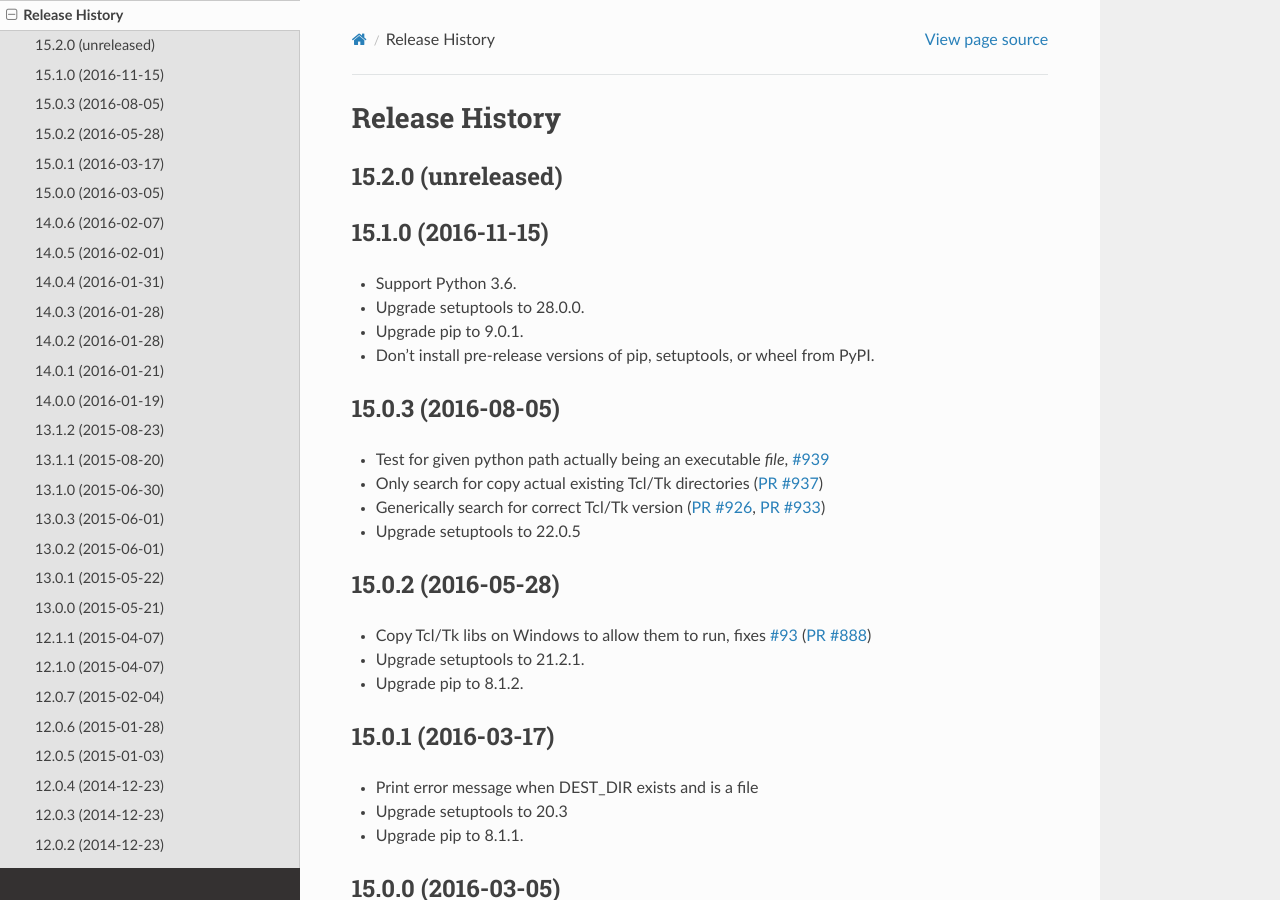
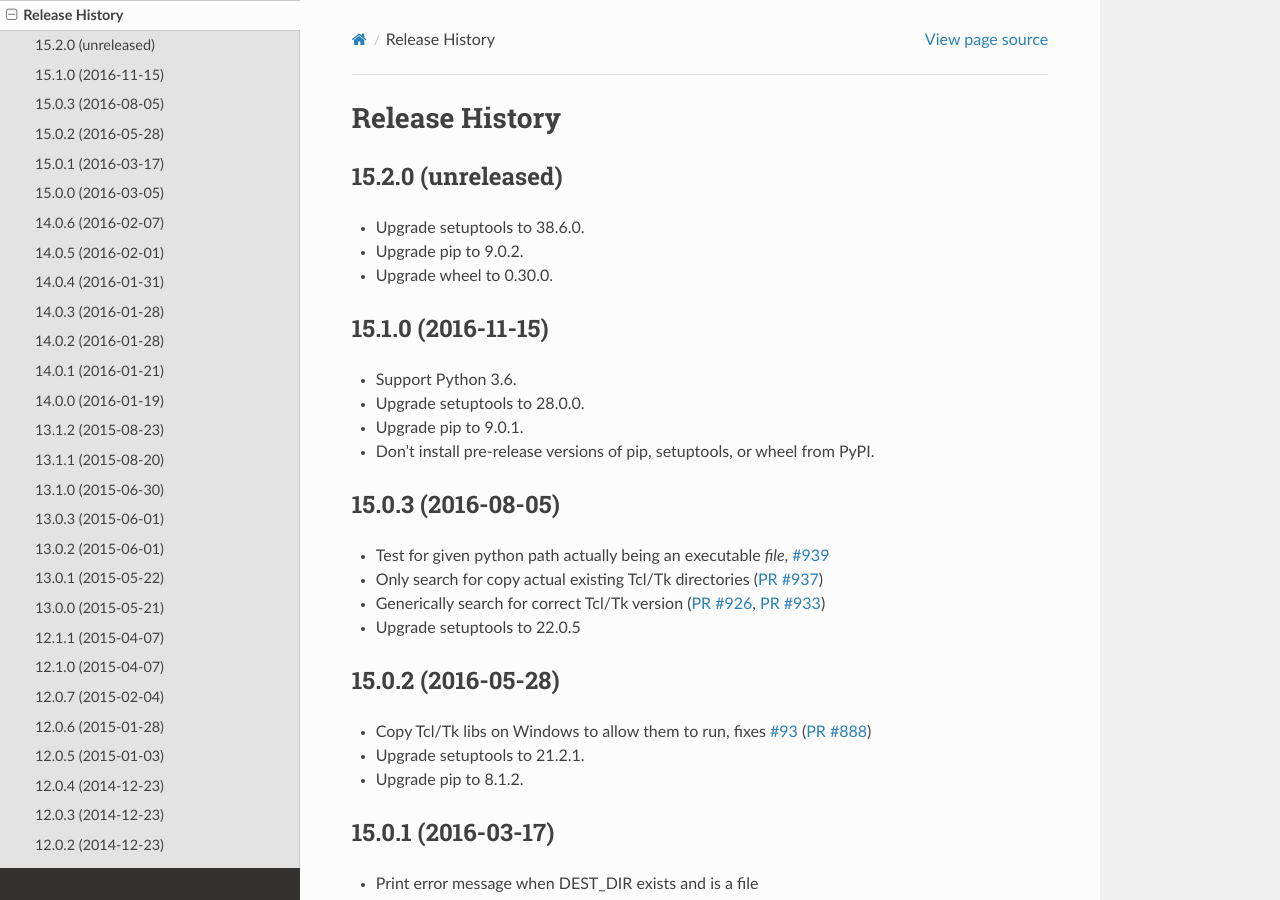
Before and after one commit to pypa/virtualenv, a Sphinx documentation site: the page built from docs/changes.rst, in a window 1280 px wide and 900 px high. Built offline with Sphinx 7.4.7 and the Read the Docs theme 2.0.0, drawn with Linux system fonts in a browser that asks for light colours.

Commit message:
Upgrade bundled dependencies

```diff
--- a/docs/changes.rst
+++ b/docs/changes.rst
@@ -3,6 +3,12 @@
 
 15.2.0 (unreleased)
 -------------------
+
+* Upgrade setuptools to 38.6.0.
+
+* Upgrade pip to 9.0.2.
+
+* Upgrade wheel to 0.30.0.
 
 
 15.1.0 (2016-11-15)
```
Also changed, not shown: 6 other files.
